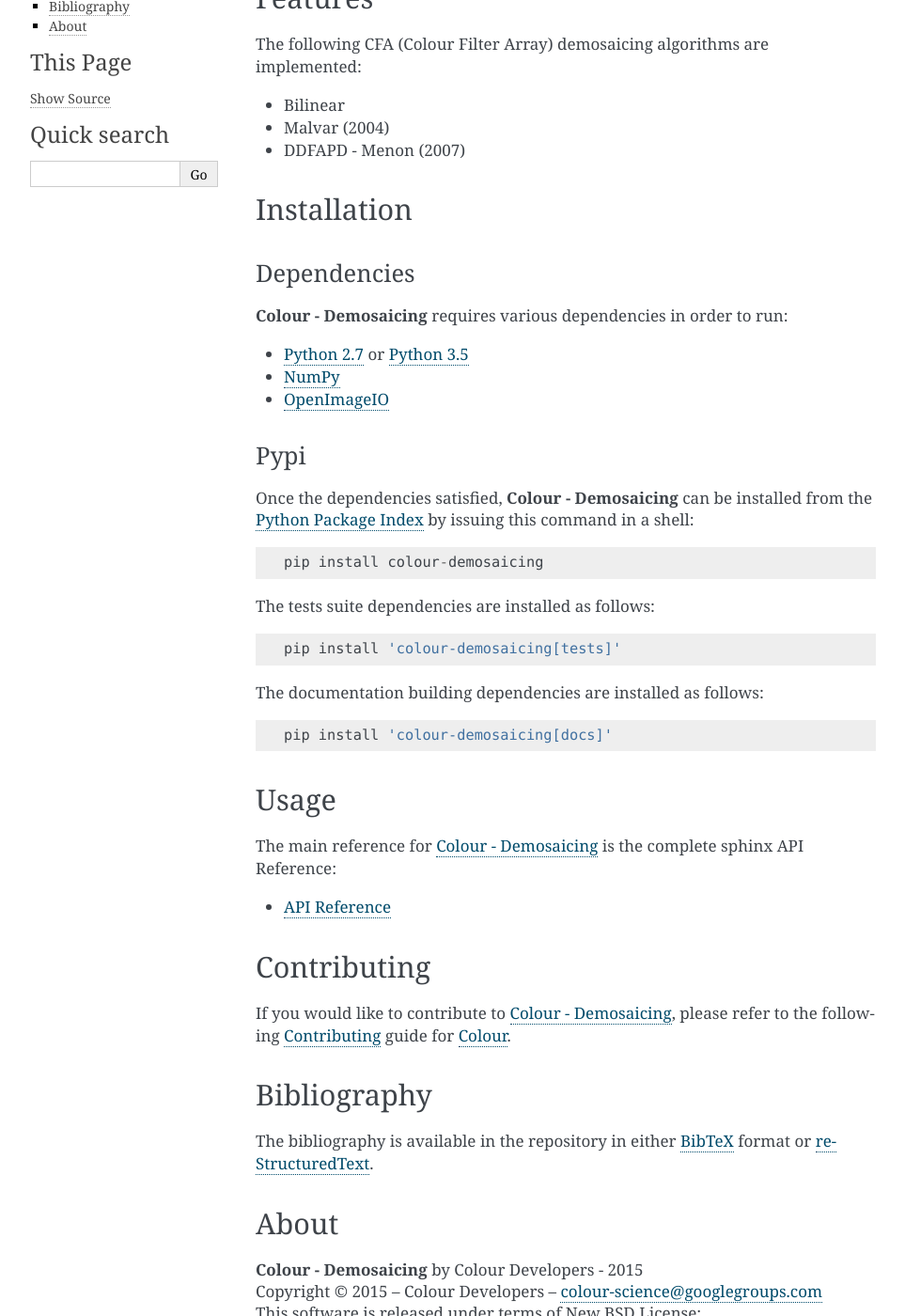
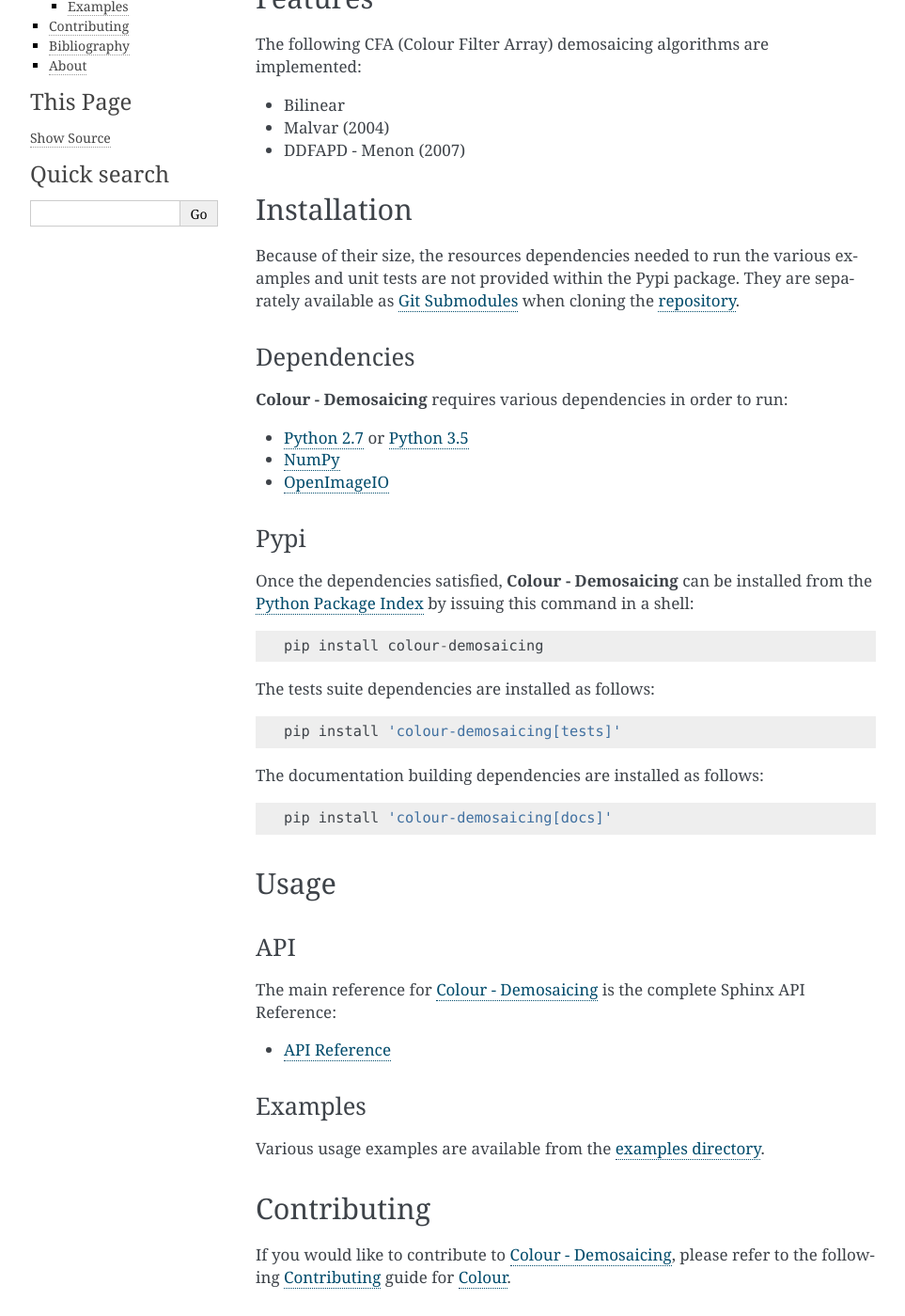
Before and after one commit to colour-science/colour-demosaicing, a Sphinx documentation site: the page built from docs/index.rst, in a window 1280 px wide and 1400 px high, scrolled down 245 px. Shown: the whole window at 94% size, without its empty margins (148-1111 px from the left). Built offline with Sphinx 7.4.7, drawn with Linux system fonts in a browser that asks for light colours.

```diff
--- a/docs/conf.py
+++ b/docs/conf.py
@@ -145,7 +145,7 @@ pygments_style = 'sphinx'
 
 # The name of an image file (relative to this directory) to place at the top
 # of the sidebar.
-# html_logo = None
+html_logo = 'Colour_Logo_Small_001.png'
 
 # The name of an image file (within the static path) to use as favicon of the
 # docs.  This file should be a Windows icon file (.ico) being 16x16 or 32x32
--- a/docs/index.rst
+++ b/docs/index.rst
@@ -1,9 +1,11 @@
 Colour - Demosaicing
 ====================
 
-A `Python <https://www.python.org/>`_ package implementing various CFA (Colour Filter Array) demosaicing algorithms and related utilities.
+A `Python <https://www.python.org/>`_ package implementing various
+CFA (Colour Filter Array) demosaicing algorithms and related utilities.
 
-It is open source and freely available under the `New BSD License <http://opensource.org/licenses/BSD-3-Clause>`_ terms.
+It is open source and freely available under the
+`New BSD License <http://opensource.org/licenses/BSD-3-Clause>`_ terms.
 
 Features
 --------
@@ -16,6 +18,13 @@ The following CFA (Colour Filter Array) demosaicing algorithms are implemented:
 
 Installation
 ------------
+
+Because of their size, the resources dependencies needed to run the various
+examples and unit tests are not provided within the Pypi package. They are
+separately available as
+`Git Submodules <https://git-scm.com/book/en/v2/Git-Tools-Submodules>`_
+when cloning the
+`repository <https://github.com/colour-science/colour-demosaicing>`_.
 
 Dependencies
 ^^^^^^^^^^^^
@@ -47,19 +56,34 @@ The documentation building dependencies are installed as follows::
 Usage
 -----
 
-The main reference for `Colour - Demosaicing <https://github.com/colour-science/colour-demosaicing>`_ is the complete sphinx API Reference:
+API
+^^^
+
+The main reference for
+`Colour - Demosaicing <https://github.com/colour-science/colour-demosaicing>`_
+is the complete Sphinx API Reference:
 
 -   :doc:`API Reference <api>`
+
+Examples
+^^^^^^^^
+
+Various usage examples are available from the
+`examples directory <https://github.com/colour-science/colour-demosaicing/tree/master/colour_demosaicing/examples>`_.
 
 Contributing
 ------------
 
-If you would like to contribute to `Colour - Demosaicing <https://github.com/colour-science/colour-demosaicing>`_, please refer to the following `Contributing <http://colour-science.org/contributing/>`_ guide for `Colour <https://github.com/colour-science/colour>`_.
+If you would like to contribute to `Colour - Demosaicing <https://github.com/colour-science/colour-demosaicing>`_,
+please refer to the following `Contributing <http://colour-science.org/contributing/>`_
+guide for `Colour <https://github.com/colour-science/colour>`_.
 
 Bibliography
 ------------
 
-The bibliography is available in the repository in either `BibTeX <https://github.com/colour-science/colour-demosaicing/blob/develop/BIBLIOGRAPHY.bib>`_ format or `reStructuredText <https://github.com/colour-science/colour-demosaicing/blob/develop/BIBLIOGRAPHY.rst>`_.
+The bibliography is available in the repository in either
+`BibTeX <https://github.com/colour-science/colour-demosaicing/blob/develop/BIBLIOGRAPHY.bib>`_
+format or `reStructuredText <https://github.com/colour-science/colour-demosaicing/blob/develop/BIBLIOGRAPHY.rst>`_.
 
 About
 -----
```
Also changed, not shown: README.rst (+28 -5 lines), docs/_static/Colour_Logo_Small_001.png (added), docs/_static/Demosaicing_001.png (added).
